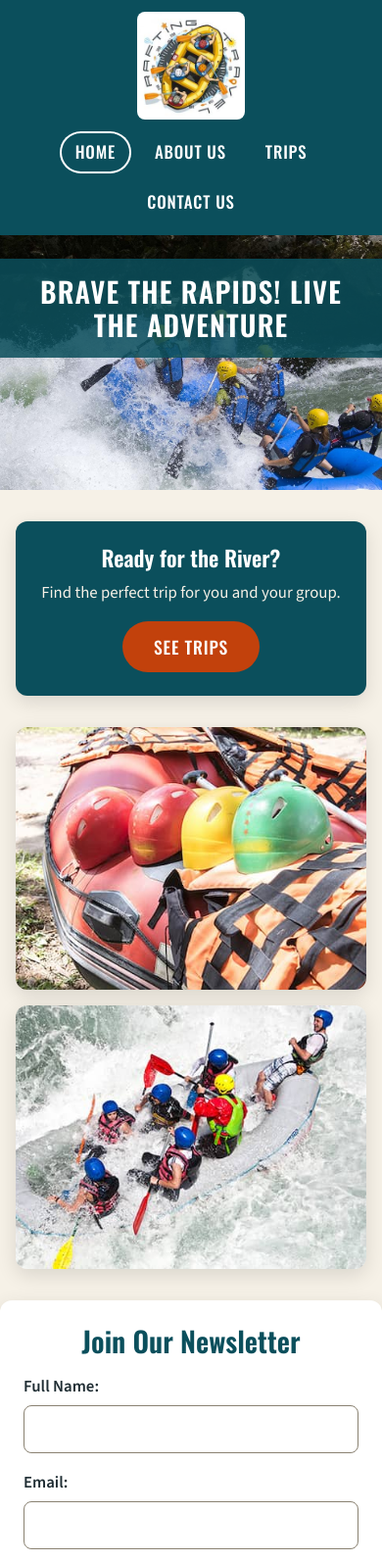
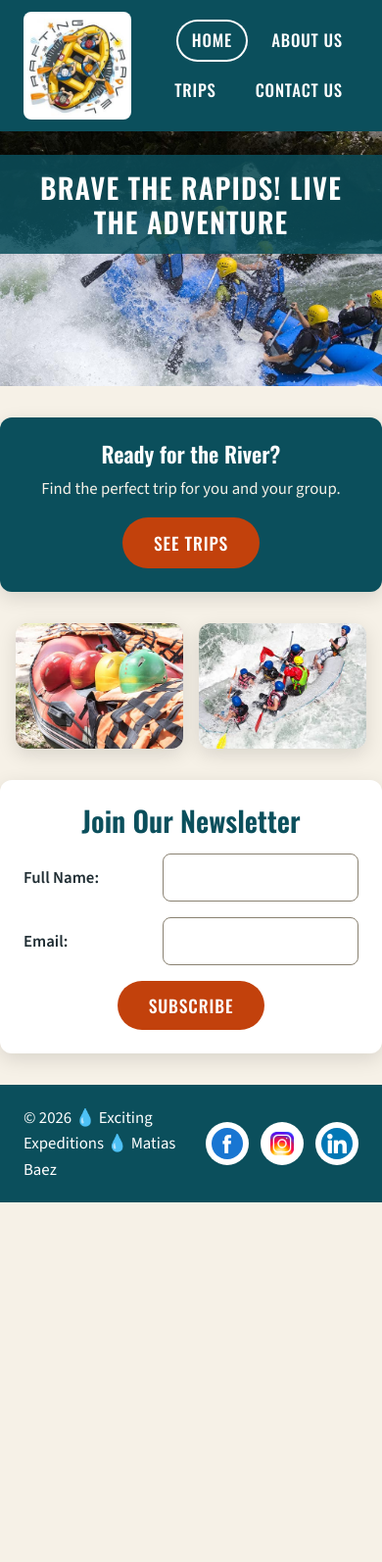
Before and after one commit to MatiasBaez96/wdd130, a plain HTML site: page wwr/index.html in a window 390 px wide. Shown: the top 1594 px of the page at 98% size. After the commit the page ends 1227 px from the top, so only its background shows below. Drawn offline with nearby package versions, Linux system fonts and the light colour scheme.

Commit message:
arreglar paginas

```diff
--- a/wwr/styles/rafting.css
+++ b/wwr/styles/rafting.css
@@ -3,18 +3,13 @@
    ========================================================== */
 :root {
     --primary-color: #0b4f5c;
-    /* verde azulado río */
     --accent1-color: #1f2d33;
-    /* texto oscuro */
     --accent2-color: #c2410c;
-    /* naranja (pasa contraste AA) */
     --accent3-color: #f6f1e7;
-    /* arena */
     --white: #ffffff;
     --heading-font: "Oswald", Arial, sans-serif;
     --body-font: "Source Sans 3", Arial, sans-serif;
     --content-width: 1100px;
-    /* padding lateral que alinea header/footer con el main */
     --side-space: max(24px, calc((100% - var(--content-width)) / 2 + 24px));
     --radius: 12px;
     --shadow: 0 6px 20px rgba(0, 0, 0, 0.12);
@@ -37,7 +32,6 @@ body {
     line-height: 1.6;
 }
 
-/* header y footer a todo el ancho; main limitado y centrado */
 header,
 main,
 footer {
@@ -69,7 +63,7 @@ article {
 }
 
 /* ==========================================================
-   HEADER (CSS Grid)
+   HEADER
    ========================================================== */
 header {
     display: grid;
@@ -87,7 +81,6 @@ header img {
     border-radius: 8px;
 }
 
-/* NAV (CSS Flex) */
 header nav {
     display: flex;
     justify-content: flex-end;
@@ -117,7 +110,7 @@ header nav a[aria-current="page"] {
 }
 
 /* ==========================================================
-   HERO (home y about)
+   HERO
    ========================================================== */
 .hero {
     position: relative;
@@ -143,7 +136,6 @@ header nav a[aria-current="page"] {
     color: var(--white);
 }
 
-/* article sobre la imagen (about) */
 .hero article {
     position: absolute;
     left: 24px;
@@ -171,7 +163,7 @@ header nav a[aria-current="page"] {
 }
 
 /* ==========================================================
-   BOTÓN-LINK (reutilizable)
+   BOTÓN
    ========================================================== */
 .btn {
     display: inline-block;
@@ -193,7 +185,7 @@ header nav a[aria-current="page"] {
 }
 
 /* ==========================================================
-   SECCIONES (about y contact)
+   SECCIONES
    ========================================================== */
 .section-block {
     margin: 32px 16px;
@@ -216,7 +208,6 @@ header nav a[aria-current="page"] {
     padding: 0;
 }
 
-/* galería (about) */
 .gallery {
     display: grid;
     grid-template-columns: repeat(auto-fit, minmax(180px, 1fr));
@@ -253,7 +244,6 @@ header nav a[aria-current="page"] {
    HOME
    ========================================================== */
 
-/* cuadro see trips */
 .trips-cta {
     max-width: 420px;
     margin: 32px auto 0;
@@ -306,7 +296,7 @@ header nav a[aria-current="page"] {
 }
 
 /* ==========================================================
-   FORMULARIOS (home y contact)
+   FORM
    ========================================================== */
 fieldset {
     display: grid;
@@ -432,7 +422,6 @@ button:hover {
     margin: 0 16px;
 }
 
-/* Google Map (estilos aquí, no en línea) */
 .contact-layout iframe {
     display: block;
     width: 100%;
@@ -450,7 +439,6 @@ button:hover {
     box-shadow: var(--shadow);
 }
 
-/* cards de empleados */
 .team {
     display: grid;
     grid-template-columns: repeat(auto-fit, minmax(220px, 1fr));
@@ -505,7 +493,7 @@ button:hover {
 }
 
 /* ==========================================================
-   FOOTER (texto a la izquierda, íconos a la derecha)
+   FOOTER
    ========================================================== */
 footer {
     display: grid;
@@ -543,63 +531,3 @@ footer p {
 .socialmedia a:hover img {
     background-color: var(--accent3-color);
 }
-
-/* ==========================================================
-   RESPONSIVE
-   ========================================================== */
-@media (max-width: 900px) {
-    .hero article {
-        position: static;
-        margin: 0;
-        border-radius: 0;
-    }
-
-    .contact-layout {
-        grid-template-columns: 1fr;
-    }
-}
-
-@media (max-width: 600px) {
-    header {
-        grid-template-columns: 1fr;
-        justify-items: center;
-        row-gap: 0.75rem;
-    }
-
-    header nav {
-        justify-content: center;
-    }
-
-    footer {
-        grid-template-columns: 1fr;
-        row-gap: 12px;
-        text-align: center;
-    }
-
-    .socialmedia {
-        justify-content: center;
-    }
-
-    .trips-cta {
-        margin: 32px 16px 0;
-    }
-
-    .images {
-        grid-template-columns: 1fr;
-    }
-
-    .data,
-    .message-purpose,
-    .Message {
-        grid-template-columns: 1fr;
-        gap: 6px;
-    }
-
-    .hero article img {
-        width: 110px;
-    }
-
-    .contact-layout iframe {
-        min-height: 280px;
-    }
-}
```
